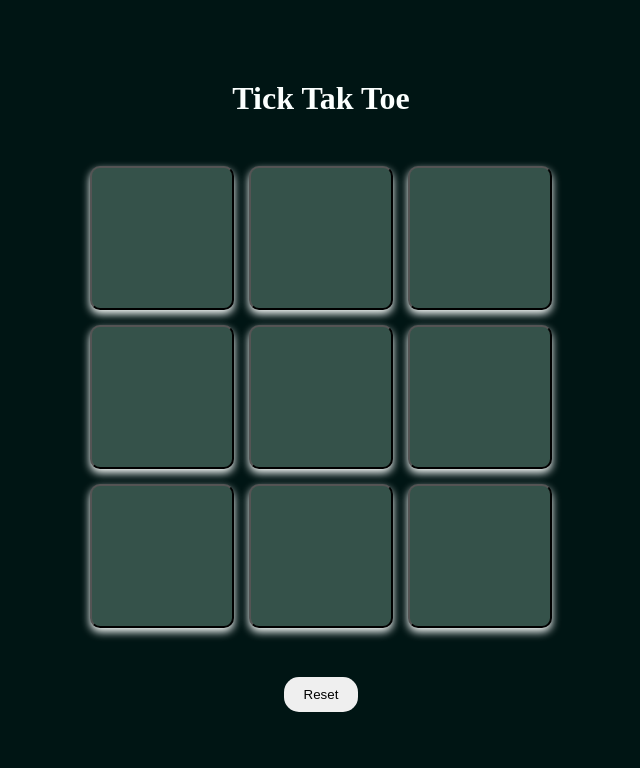
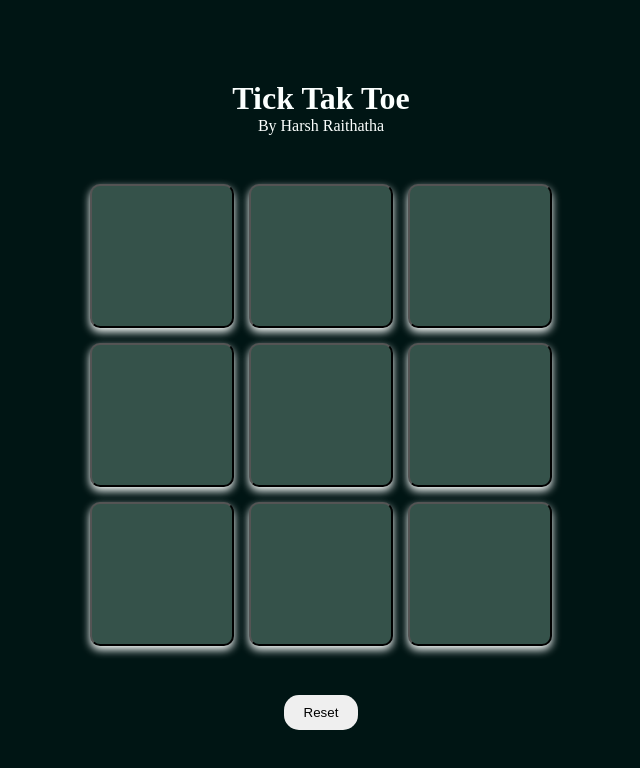
Before and after one commit to harshraithatha58/TTT, a plain HTML site: page index.html in a window 1280 px wide. Shown: the whole page, without its empty margins (319-959 px from the left). Drawn offline with Linux system fonts and the light colour scheme.

Commit message:
first change

```diff
--- a/index.html
+++ b/index.html
@@ -11,6 +11,7 @@
 <body>
     <main>
         <h1 style="margin-top: 80px;">Tick Tak Toe</h1>
+        <p>By Harsh Raithatha</p>
         <div class="container">
             <div class="game">
                 <button class="box"></button>
```
